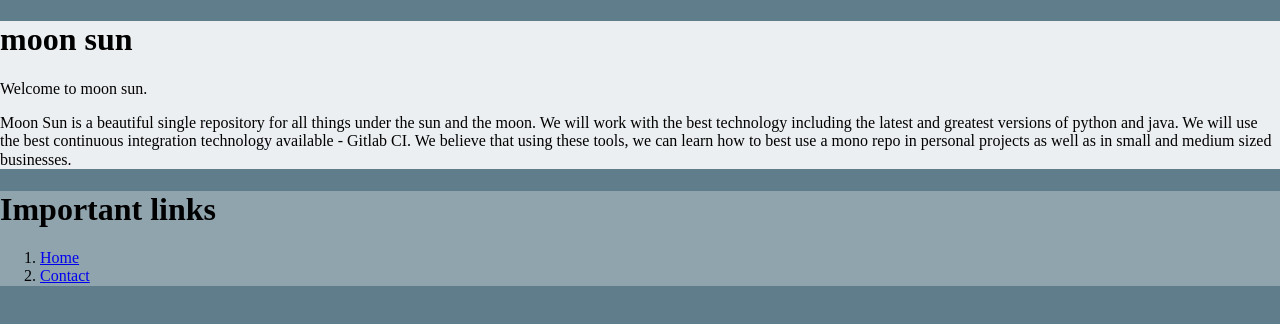
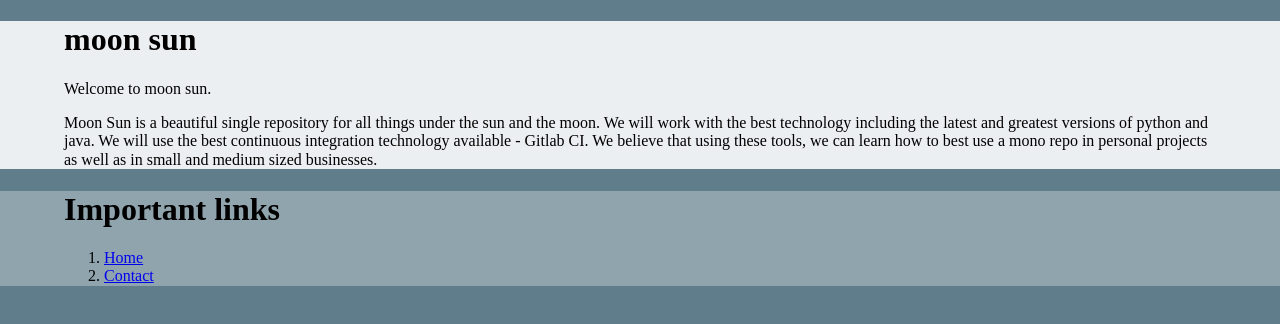
Before and after one commit to moonsun1987/moonsun.gitlab.io, a plain HTML site: page public/index.html in a window 1280 px wide. Drawn offline with Linux system fonts and the light colour scheme.

Commit message:
add left right padding

```diff
--- a/public/css/style.css
+++ b/public/css/style.css
@@ -1,8 +1,10 @@
 article {
     background: #ECEFF1;
+    padding: 0 5%;
 }
 aside {
     background: #90A4AE;
+    padding: 0 5%;
 }
 body {
     background: #607D8B;
```
